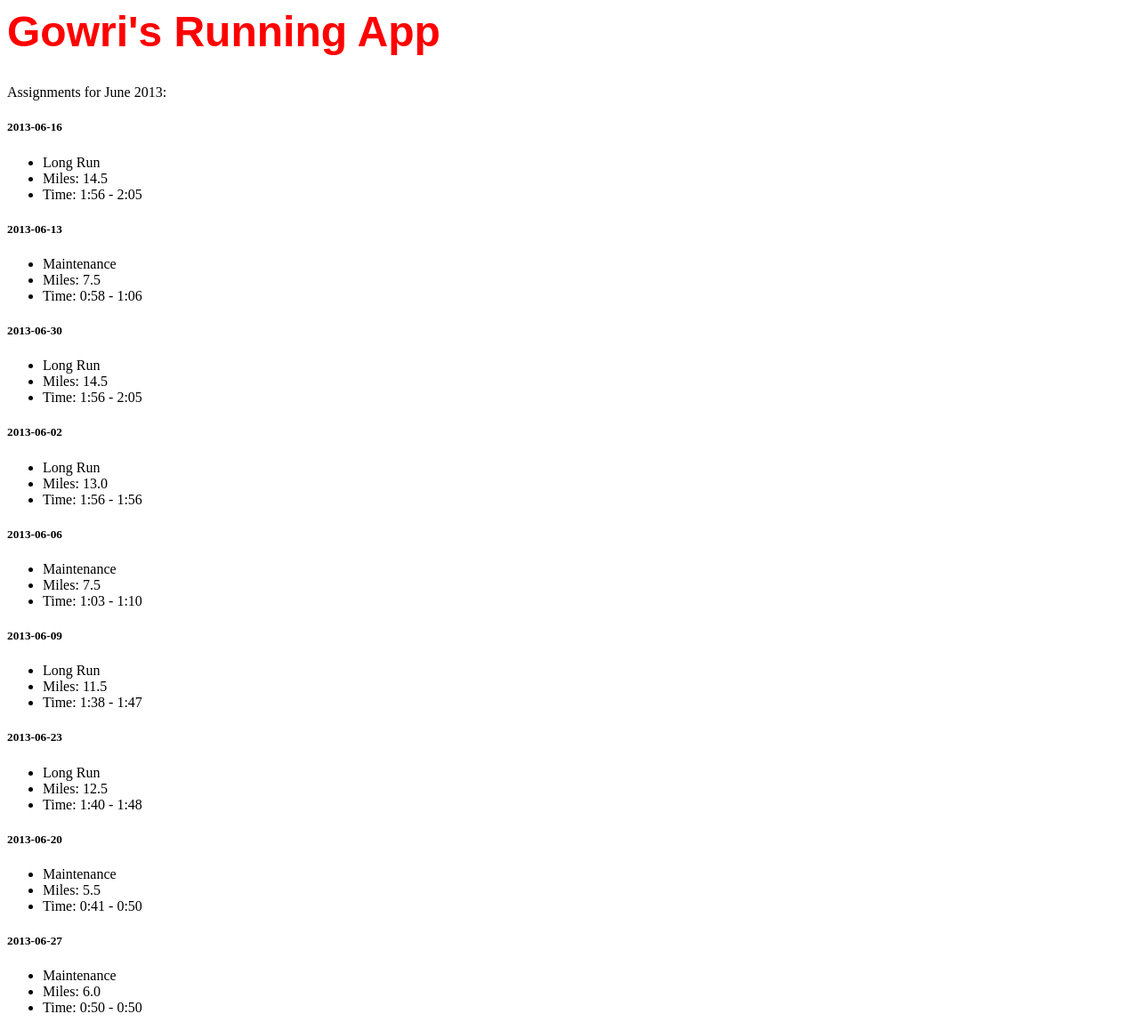
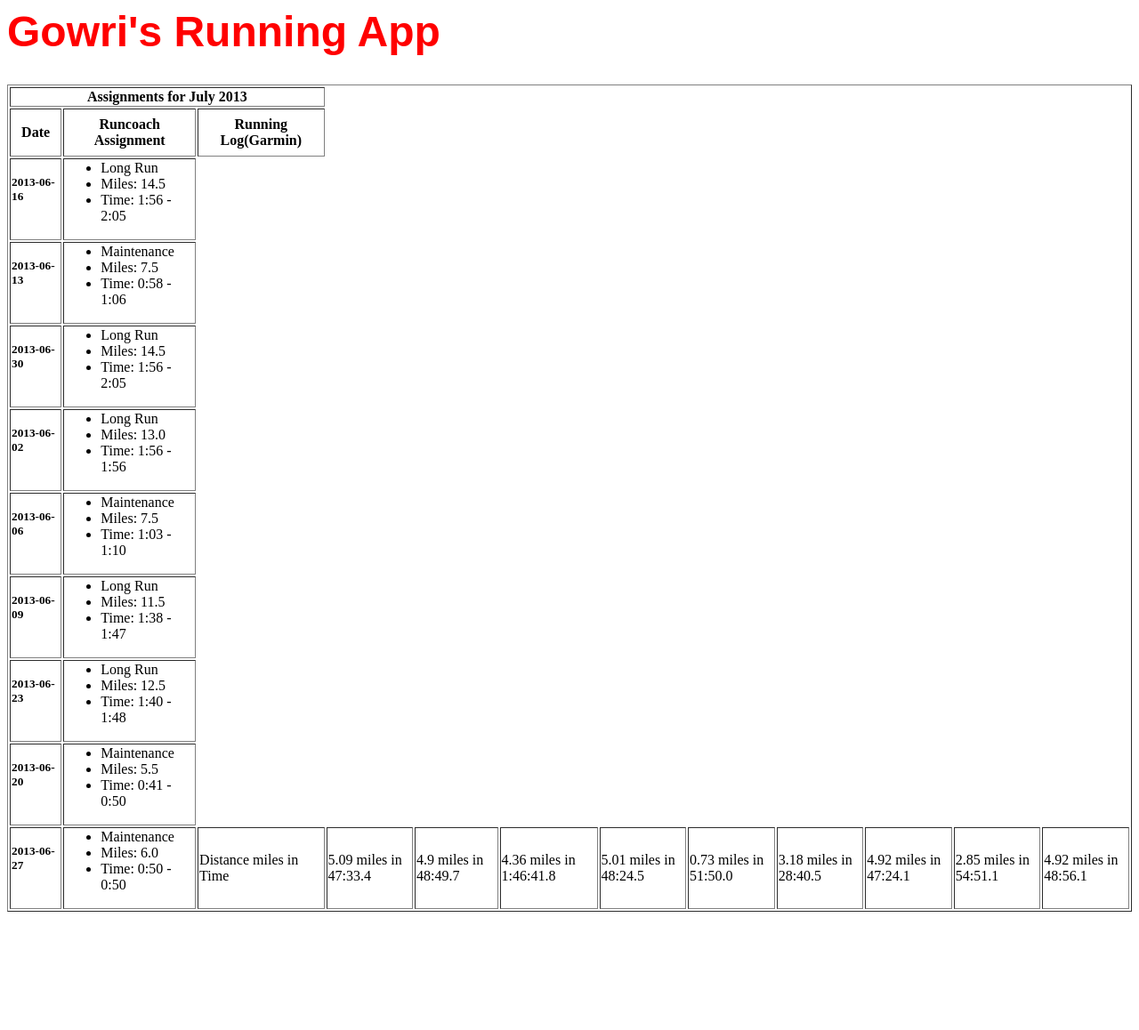
Before and after one commit to RunnerMom/Hackbright-Final-Project, a Flask app: page / in a window 1280 px wide. Shown: the whole page at 89% size. After the commit the page ends 1025 px from the top, so only its background shows below. Run offline with Flask 2, Linux system fonts and the light colour scheme; some libraries are stand-ins or nearby versions; some web fonts are replaced.

Commit message:
flask update, 2 cols

```diff
--- a/app.py
+++ b/app.py
@@ -21,7 +21,8 @@ app = Flask(__name__)
 @app.route("/")
 def index():
     assignment_list = model.session.query(model.Assignment).all()
-    return render_template("index.html", assignments=assignment_list)
+    running_log=model.session.query(model.Log).all()
+    return render_template("index.html", assignments=assignment_list, logs=running_log)
 
 @app.route("/smoketest")
 def smoketest():
--- a/templates/index.html
+++ b/templates/index.html
@@ -7,15 +7,18 @@
         <div class="span12">
             <h1 class="header">Gowri's Running App</h1>
         </div>
+    <div class="assignment">
 
-<p>
-        <div class="span8">
-
-                <div class="assignment">
-                    Assignments for June 2013:
+    <table border="1">
+    <tr>
+    <th colspan="3">Assignments for July 2013</th>
+    </tr>
+    <th style="padding:8px;">Date</th><th style="padding:8px;">Runcoach Assignment</th><th style="padding:8px;"> Running Log(Garmin)</th>
+    </tr>
             {% for assignment in assignments %}
-                        <h5>{{ assignment.date }}</h5>
-                        <ul>
+            <tr>
+            <td><h5>{{ assignment.date }}</h5></td>
+            <td><ul>
                     <li>{{ assignment.workout_type}}</li>
                     <li>Miles: {{ assignment.miles}}</li>
                     <li>Time:
@@ -23,12 +26,21 @@
                         {{ assignment.convert_time(assignment.low_time) }}
                         -
                         {{ assignment.convert_time(assignment.high_time) }}
-
                     </li>
                 </ul>
+            </td>
              {% endfor %}
+             {% for log in logs %}
+            <td>{{log.distance}} miles
+                in {{log.time}}
+            </td>
+             {% endfor %}
+            </tr>
+
+            </table>
             </div>
-        </div>
+
+    <p>
     </div>
 </div>
 {% endblock %}
```
Also changed, not shown: NOTES.md (+1 -1 lines). Lines whose indentation alone changed are shown as unchanged.
